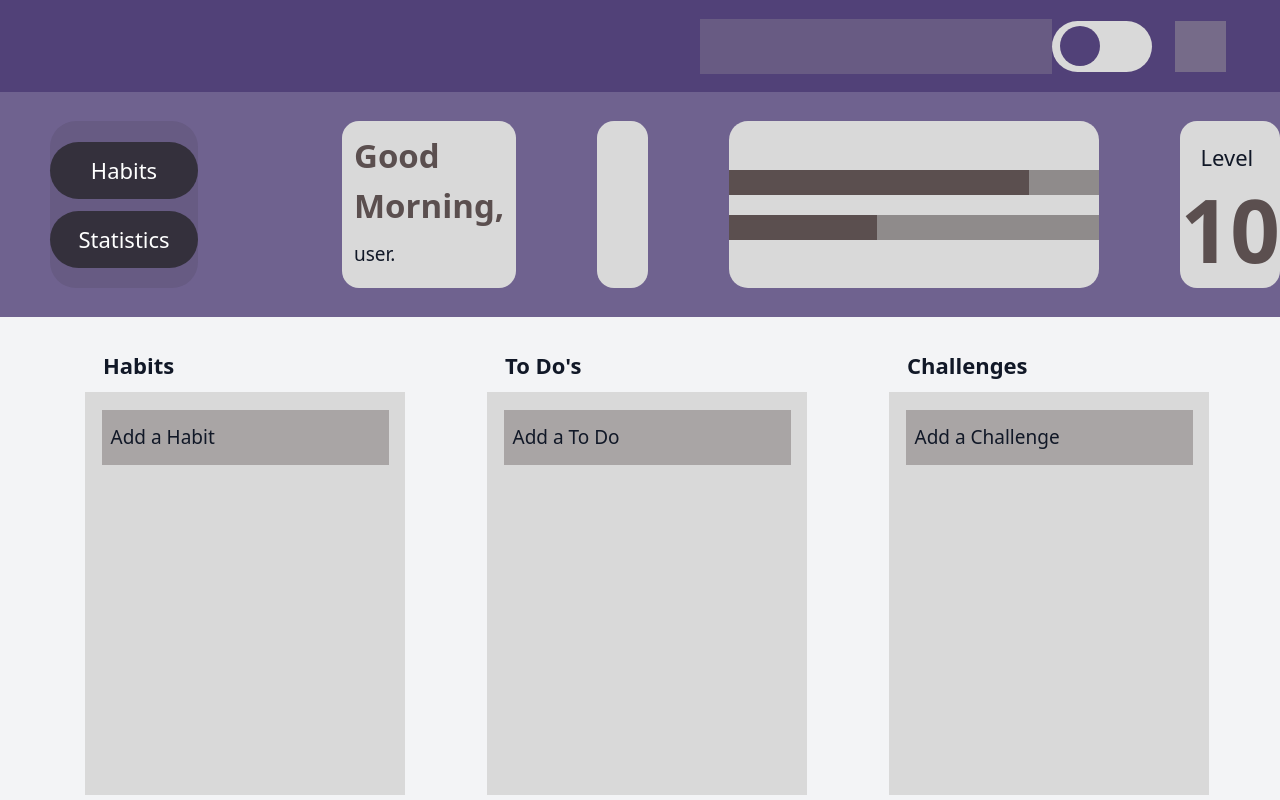
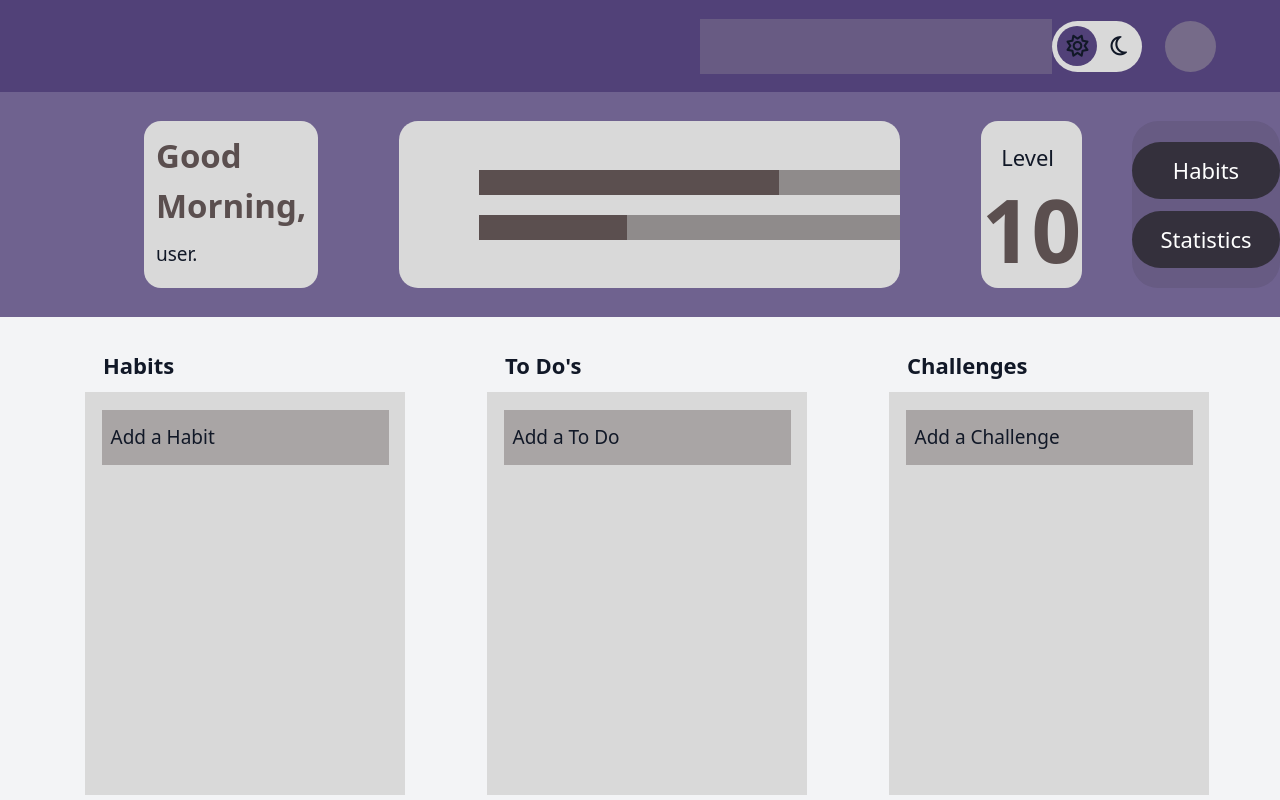
Before and after one commit to nikunjagarwal05/Habit-Tracker, a React (Vite) app: page / in a window 1280 px wide. Shown: the top 800 px of the page. Built offline with nearby package versions, Linux system fonts and the light colour scheme.

Commit message:
transitions

```diff
--- a/index.html
+++ b/index.html
@@ -4,6 +4,7 @@
     <meta charset="UTF-8" />
     <link rel="icon" type="image/svg+xml" href="/vite.svg" />
     <meta name="viewport" content="width=device-width, initial-scale=1.0" />
+    <link rel="stylesheet" href="https://cdnjs.cloudflare.com/ajax/libs/font-awesome/6.7.2/css/all.min.css" integrity="sha512-Evv84Mr4kqVGRNSgIGL/F/aIDqQb7xQ2vcrdIwxfjThSH8CSR7PBEakCr51Ck+w+/U6swU2Im1vVX0SVk9ABhg==" crossorigin="anonymous" referrerpolicy="no-referrer" />
     <title>Habit Tracker App</title>
   </head>
   <body>
--- a/src/components/Header.jsx
+++ b/src/components/Header.jsx
@@ -6,10 +6,16 @@ const Header = () => {
             <div className='h-[92px] w-full bg-[#514178] flex justify-between ps-[700px] items-center'>
                 <div className='h-[55px] w-[355px] bg-[rgba(161,158,158,0.28)]'></div>
                 <div className='w-[180px] h-[55px] bg-transparent flex flex-row items-center mr-[50px] gap-[23px]'>
-                    <div className='h-[51px] w-[100px] bg-[#D9D9D9] rounded-[26px] flex items-center'>
-                        <div className='bg-[#514178] size-[40px] rounded-[30px] ms-[8px]'></div>
-                    </div>
-                    <div className='w-[51px] h-[51px] bg-[rgba(161,158,158,0.46)]'></div>
+
+                    <label class="h-[51px] w-[90px] bg-[#D9D9D9] rounded-[26px] flex items-center cursor-pointer">
+                        <input type="checkbox" value="" class="sr-only peer"/>
+                        <div class="relative h-[51px] w-[100px] rounded-full peer peer-checked:after:translate-x-full rtl:peer-checked:after:-translate-x-full after:content-[''] after:absolute after:top-[5.5px] after:start-[5px] after:bg-[#514178] after:rounded-full after:size-[40px] after:transition-all flex justify-center items-center gap-[17px] z-0">
+                            <i class="fa-regular fa-sun text-[22px] z-10"></i>
+                            <i class="fa-regular fa-moon text-[22px] ms-[5px] z-10"></i>
+                        </div>
+                    </label>
+
+                    <div className='w-[51px] h-[51px] bg-[rgba(161,158,158,0.46)] rounded-[26px]'></div>
                 </div>
             </div>
         </header>
--- a/src/components/Sidebar.jsx
+++ b/src/components/Sidebar.jsx
@@ -4,23 +4,16 @@ const Sidebar = () => {
     return(
         <div className="h-[225px] w-full bg-[rgba(81,65,120,0.81)] flex justify-start items-center">
 
-            <div className="w-[168px] h-[167px] bg-[#675B83] rounded-[26px] ms-[50px] flex flex-col gap-3 justify-center items-center">
-                <button className="bg-[rgba(30,30,30,0.69)] rounded-[38px] w-[148px] h-[57px] text-white text-[22px] text-center">Habits</button>
-                <button className="bg-[rgba(30,30,30,0.69)] rounded-[38px] w-[148px] h-[57px] text-white text-[22px] text-center">Statistics</button>
-            </div>
-
-            <div className="h-[167px] w-[240px] bg-[#D9D9D9] ms-[144px] rounded-[17px]">
+            <div className="h-[167px] w-[274px] bg-[#D9D9D9] ms-[144px] rounded-[17px]">
                 <p className="text-[33px] text-[#5B4F4F] font-semibold px-[12px] py-[10px]">Good<br />Morning,</p>
                 <p className="text-[19px] px-[12px]">user.</p>
             </div>
 
-            <div className="h-[167px] w-[167px] bg-[#D9D9D9] ms-[81px] rounded-[17px]"></div>
-
-            <div className="h-[167px] w-[471px] bg-[#D9D9D9] rounded-[19px] ms-[81px] gap-5 flex flex-col justify-center items-center">
-                <div className="h-[25px] w-[370px] bg-[#8F8B8B]">
+            <div className="h-[167px] w-[579px] bg-[#D9D9D9] rounded-[19px] pl-[80px] ms-[81px] gap-5 flex flex-col justify-center items-center">
+                <div className="h-[25px] w-[421px] bg-[#8F8B8B]">
                     <div className="h-[25px] w-[300px] bg-[#5B4F4F]"></div>
                 </div>
-                <div className="h-[25px] w-[370px] bg-[#8F8B8B]">
+                <div className="h-[25px] w-[421px] bg-[#8F8B8B]">
                     <div className="h-[25px] w-[148px] bg-[#5B4F4F]"></div>
                 </div>
             </div>
@@ -29,6 +22,11 @@ const Sidebar = () => {
                 <p className="text-[22px] font-medium ms-[20px] mt-[20px]">Level</p>
                 <p className="text-[87px] font-semibold text-[#5B4F4F] mt-[-10px] text-center">10</p>
             </div>
+
+            <div className="w-[168px] h-[167px] bg-[#675B83] rounded-[26px] ms-[50px] flex flex-col gap-3 justify-center items-center">
+                <button className="bg-[rgba(30,30,30,0.69)] hover:bg-[rgb(70,61,90)] rounded-[38px] w-[148px] h-[57px] text-white text-[22px] text-center">Habits</button>
+                <button className="bg-[rgba(30,30,30,0.69)] hover:bg-[rgb(70,61,90)] rounded-[38px] w-[148px] h-[57px] text-white text-[22px] text-center">Statistics</button>
+            </div>
         </div>
     );
 };
--- a/src/index.css
+++ b/src/index.css
@@ -5,3 +5,10 @@
 body {
     @apply bg-gray-100 text-gray-900;
 }
+:root{
+    --base-color: white;
+    --primary-color: #D9D9D9;
+    --accent-color: #514178;
+    --sec-accent-color: rgba(81, 65, 120, 0.81);
+
+}
--- a/src/layouts/DashboardLayout.jsx
+++ b/src/layouts/DashboardLayout.jsx
@@ -1,6 +1,6 @@
 import React from "react";
-import Sidebar from "../Components/Sidebar";
-import Header from "../Components/Header";
+import Sidebar from "../components/Sidebar";
+import Header from "../components/Header";
 
 const DashboardLayout = ({ children }) => {
     return(
```
Also changed, not shown: src/App.jsx (line endings or trailing spaces).
